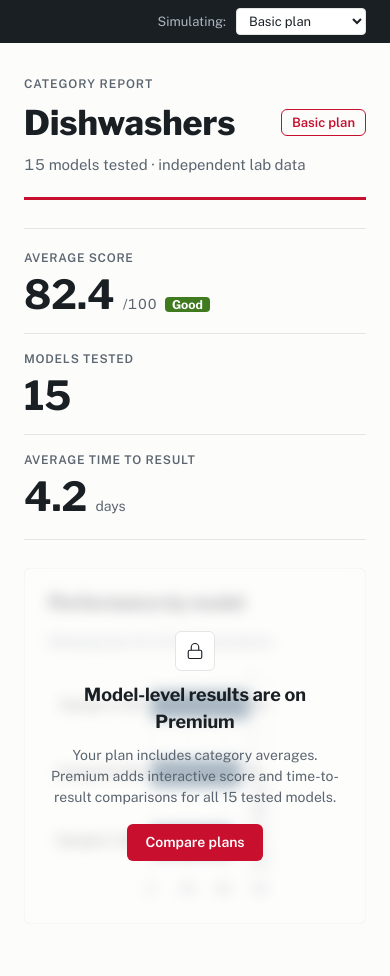
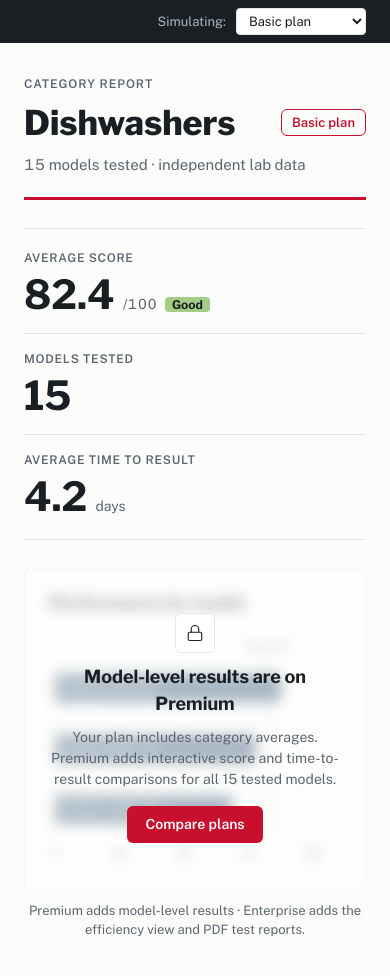
Before and after one commit to Hamza-malikx/product-testing-dashboard, a Vue app: page / in a window 390 px wide. Shown: the top 976 px of the page. Built offline with nearby package versions, Linux system fonts and the light colour scheme.

Commit message:
polish: chart annotations, badge ramp, tier fade, and responsive chart layouts

```diff
--- a/src/App.vue
+++ b/src/App.vue
@@ -15,7 +15,7 @@ import UpgradePrompt from '@/components/gating/UpgradePrompt.vue'
 import { DECOY_PRODUCTS } from '@/data/decoyProducts'
 import EfficiencyChart from '@/components/dashboard/EfficiencyChart.vue'
 
-const { tier, setTier } = useTier()
+const { tier, can, setTier } = useTier()
 
 // Parse once at startup. The data is static here, but we still
 // validate it like an API response and fail with a readable error.
@@ -89,6 +89,9 @@ async function onRowDownload(product: Product) {
       </p>
     </header>
 
+    <!-- Keyed by plan: switching fades the old view out and the new one in -->
+    <Transition name="tier-fade" mode="out-in">
+    <div :key="tier">
     <KpiRow :stats="view.aggregate_stats" />
     <FeatureGate capability="view:charts">
       <ScoreChart
@@ -96,7 +99,6 @@ async function onRowDownload(product: Product) {
         v-if="view.products"
         :products="view.products"
         :category-average="view.aggregate_stats.avg_score"
-        :total-tested="view.aggregate_stats.total_tested"
       />
       <FeatureGate capability="view:advanced-charts">
         <EfficiencyChart v-if="view.products" :products="view.products" />
@@ -125,7 +127,6 @@ async function onRowDownload(product: Product) {
         <ScoreChart
           :products="DECOY_PRODUCTS"
           :category-average="view.aggregate_stats.avg_score"
-          :total-tested="view.aggregate_stats.total_tested"
         />
       </template>
 
@@ -137,6 +138,12 @@ async function onRowDownload(product: Product) {
         />
       </template>
     </FeatureGate>
+
+    <p v-if="!can('view:charts')" class="plans-strip">
+      Premium adds model-level results · Enterprise adds the efficiency view and PDF test reports.
+    </p>
+    </div>
+    </Transition>
   </main>
 
   <main v-else class="page">
@@ -193,6 +200,20 @@ h1 {
 .load-error {
   color: var(--band-poor);
 }
+.plans-strip {
+  margin: 12px 0 0;
+  text-align: center;
+  font-size: 13px;
+  color: var(--muted);
+}
+.tier-fade-enter-active,
+.tier-fade-leave-active {
+  transition: opacity 0.18s ease;
+}
+.tier-fade-enter-from,
+.tier-fade-leave-to {
+  opacity: 0;
+}
 .toast {
   position: fixed;
   bottom: 24px;
--- a/src/assets/main.css
+++ b/src/assets/main.css
@@ -12,7 +12,7 @@
 
   /* Score badge bands. The badge always shows the number too. */
   --band-excellent: #0d6631; /* 85-100, white text */
-  --band-good: #3f7a1f; /* 70-84, white text */
+  --band-good: #a3cc84; /* 70-84, light green, ink text */
   --band-fair: #e7a100; /* 55-69, ink text */
   --band-poor: #b3251e; /* below 55, white text */
 
--- a/src/components/dashboard/EfficiencyChart.vue
+++ b/src/components/dashboard/EfficiencyChart.vue
@@ -4,10 +4,13 @@ import VChart from 'vue-echarts'
 import { scoreBand } from '@/config/bands'
 import { chartColors, chartFonts, prefersReducedMotion } from '@/config/chartTheme'
 import '@/config/echarts'
+import { useMediaQuery } from '@/composables/useMediaQuery'
 import type { Product } from '@/types/models'
 import DashPanel from './DashPanel.vue'
 
 const props = defineProps<{ products: Product[] }>()
+
+const isNarrow = useMediaQuery('(max-width: 640px)')
 
 const chartLabel = computed(
   () =>
@@ -17,6 +20,16 @@ const chartLabel = computed(
       .join(', ') +
     '.',
 )
+
+// Pad the x axis past the data so no point sits on the edge with a
+// clipped label, and snap the ends to the 0.5-day tick steps.
+const xBounds = computed(() => {
+  const days = props.products.map((p) => p.ttr_days)
+  return {
+    min: Math.floor((Math.min(...days) - 0.1) * 2) / 2,
+    max: Math.ceil((Math.max(...days) + 0.1) * 2) / 2,
+  }
+})
 
 const option = computed(() => ({
   animation: !prefersReducedMotion,
@@ -28,7 +41,9 @@ const option = computed(() => ({
     nameLocation: 'middle',
     nameGap: 30,
     nameTextStyle: { color: chartColors.muted, fontFamily: chartFonts.body, fontSize: 12 },
-    scale: true,
+    min: xBounds.value.min,
+    max: xBounds.value.max,
+    interval: 0.5,
     axisLabel: { color: chartColors.muted, fontFamily: chartFonts.body, fontSize: 12 },
     splitLine: { lineStyle: { color: chartColors.hairline } },
   },
@@ -72,7 +87,7 @@ const option = computed(() => ({
         },
         color: chartColors.ink,
         fontFamily: chartFonts.body,
-        fontSize: 11,
+        fontSize: isNarrow.value ? 10 : 11,
       },
     },
   ],
@@ -81,7 +96,14 @@ const option = computed(() => ({
 
 <template>
   <DashPanel title="Score vs time to result" note="Top left is best: high score, fast turnaround">
-    <VChart class="chart" :option="option" autoresize role="img" :aria-label="chartLabel" />
+    <VChart
+      class="chart"
+      :option="option"
+      :update-options="{ notMerge: true }"
+      autoresize
+      role="img"
+      :aria-label="chartLabel"
+    />
   </DashPanel>
 </template>
 
--- a/src/components/dashboard/ProductTable.vue
+++ b/src/components/dashboard/ProductTable.vue
@@ -141,6 +141,12 @@ thead th {
   padding: 10px 12px;
   border-bottom: 2px solid var(--ink);
 }
+tbody tr {
+  transition: background-color 0.12s ease;
+}
+tbody tr:hover {
+  background: #f5f6f4;
+}
 tbody th,
 tbody td {
   text-align: left;
--- a/src/components/dashboard/ScoreBadge.vue
+++ b/src/components/dashboard/ScoreBadge.vue
@@ -41,6 +41,7 @@ const band = computed(() => scoreBand(props.score))
 }
 .good {
   background: var(--band-good);
+  color: var(--ink); /* light green needs dark text, like amber */
 }
 .fair {
   background: var(--band-fair);
--- a/src/components/dashboard/ScoreChart.vue
+++ b/src/components/dashboard/ScoreChart.vue
@@ -4,17 +4,21 @@ import VChart from 'vue-echarts'
 import { scoreBand } from '@/config/bands'
 import { chartColors, chartFonts, prefersReducedMotion } from '@/config/chartTheme'
 import '@/config/echarts'
+import { useMediaQuery } from '@/composables/useMediaQuery'
 import type { Product } from '@/types/models'
 import DashPanel from './DashPanel.vue'
 
 const props = defineProps<{
   products: Product[]
   categoryAverage: number
-  totalTested: number
 }>()
 
 // Highest score first
 const sorted = computed(() => [...props.products].sort((a, b) => b.score - a.score))
+
+// On narrow screens the long model names move from the axis into the
+// bars, so the bars can use the full card width.
+const isNarrow = useMediaQuery('(max-width: 640px)')
 
 // The table below the chart is the full accessible alternative;
 // this label gives screen readers the chart's own summary.
@@ -28,11 +32,12 @@ const chartLabel = computed(
 const option = computed(() => ({
   animation: !prefersReducedMotion,
   animationDuration: 400,
-  grid: { left: 8, right: 56, top: 8, bottom: 8, containLabel: true },
+  // Extra top room so the category-average label sits above the bars
+  grid: { left: isNarrow.value ? 0 : 8, right: isNarrow.value ? 16 : 56, top: 30, bottom: 8, containLabel: true },
   xAxis: {
     type: 'value',
     max: 100,
-    splitNumber: 4,
+    interval: 25, // ticks at 0 / 25 / 50 / 75 / 100
     axisLabel: { color: chartColors.muted, fontFamily: chartFonts.body, fontSize: 12 },
     splitLine: { lineStyle: { color: chartColors.hairline } },
   },
@@ -42,7 +47,12 @@ const option = computed(() => ({
     data: sorted.value.map((p) => `${p.brand} ${p.model}`),
     axisLine: { show: false },
     axisTick: { show: false },
-    axisLabel: { color: chartColors.ink, fontFamily: chartFonts.body, fontSize: 13 },
+    axisLabel: {
+      show: !isNarrow.value,
+      color: chartColors.ink,
+      fontFamily: chartFonts.body,
+      fontSize: 13,
+    },
   },
   tooltip: {
     trigger: 'item',
@@ -70,7 +80,19 @@ const option = computed(() => ({
       barWidth: 28,
       itemStyle: { color: chartColors.blue, borderRadius: [0, 4, 4, 0] },
       emphasis: { itemStyle: { color: chartColors.blueHover } },
-      label: {
+      label: isNarrow.value
+        ? {
+            // name and value printed inside the bar: '{b}' is the
+            // category name, '{c}' is the value
+            show: true,
+            position: 'insideLeft',
+            formatter: '{b}   {c}',
+            color: '#fff',
+            fontFamily: chartFonts.body,
+            fontSize: 11,
+            fontWeight: 600,
+          }
+        : {
             show: true,
             position: 'right',
             color: chartColors.ink,
@@ -81,8 +103,10 @@ const option = computed(() => ({
         symbol: 'none',
         lineStyle: { type: 'dashed', color: chartColors.muted, width: 1 },
         label: {
-          formatter: `Category avg ${props.categoryAverage}`,
-          position: 'insideEndTop', // keeps it off the axis numbers
+          // Shorter text on phones so it cannot run off the right edge
+          formatter: isNarrow.value ? `Avg ${props.categoryAverage}` : `Category avg ${props.categoryAverage}`,
+          position: 'start', // horizontal text at the top of the line, above the bars
+          distance: 6,
           color: chartColors.muted,
           fontFamily: chartFonts.body,
           fontSize: 11,
@@ -104,11 +128,19 @@ defineExpose({ getImage })
 </script>
 
 <template>
-  <DashPanel
-    title="Performance by model"
-    :note="`Showing top ${products.length} of ${totalTested} tested products`"
-  >
-    <VChart ref="chartRef" class="chart" :option="option" autoresize role="img" :aria-label="chartLabel" />
+  <!-- The "3 of 15" caption lives on the table only, to avoid repeating it -->
+  <DashPanel title="Performance by model">
+    <!-- notMerge: each option update fully replaces the previous one,
+         otherwise settings from the narrow layout stick after resizing -->
+    <VChart
+      ref="chartRef"
+      class="chart"
+      :option="option"
+      :update-options="{ notMerge: true }"
+      autoresize
+      role="img"
+      :aria-label="chartLabel"
+    />
   </DashPanel>
 </template>
 
--- /dev/null
+++ b/src/composables/useMediaQuery.ts
@@ -0,0 +1,15 @@
+import { onScopeDispose, ref } from 'vue'
+
+// Reactive media query: true while the query matches, updates live
+// on resize or rotation. Charts use this to switch layouts, because
+// canvas content cannot respond to CSS media queries.
+export function useMediaQuery(query: string) {
+  const mq = window.matchMedia(query)
+  const matches = ref(mq.matches)
+  const onChange = (event: MediaQueryListEvent) => {
+    matches.value = event.matches
+  }
+  mq.addEventListener('change', onChange)
+  onScopeDispose(() => mq.removeEventListener('change', onChange))
+  return matches
+}
--- a/src/data/decoyProducts.ts
+++ b/src/data/decoyProducts.ts
@@ -4,8 +4,10 @@ import type { Product } from '@/types/models'
 // Locked plans must never receive real product data, not even
 // blurred: a blur is easy to remove in browser dev tools.
 // These values are made up, including the brand names.
+// Scores deliberately straddle the real category average (82.4) so the
+// blurred preview looks statistically plausible.
 export const DECOY_PRODUCTS: Product[] = [
-  { id: -1, brand: 'Sample', model: 'A-100', score: 81, ttr_days: 4.1, download_id: 'sample_001' },
-  { id: -2, brand: 'Sample', model: 'B-200', score: 74, ttr_days: 4.8, download_id: 'sample_002' },
-  { id: -3, brand: 'Sample', model: 'C-300', score: 68, ttr_days: 5.2, download_id: 'sample_003' },
+  { id: -1, brand: 'Sample', model: 'A-100', score: 88, ttr_days: 4.1, download_id: 'sample_001' },
+  { id: -2, brand: 'Sample', model: 'B-200', score: 78, ttr_days: 4.8, download_id: 'sample_002' },
+  { id: -3, brand: 'Sample', model: 'C-300', score: 69, ttr_days: 5.2, download_id: 'sample_003' },
 ]
```
Lines whose indentation alone changed are shown as unchanged.
